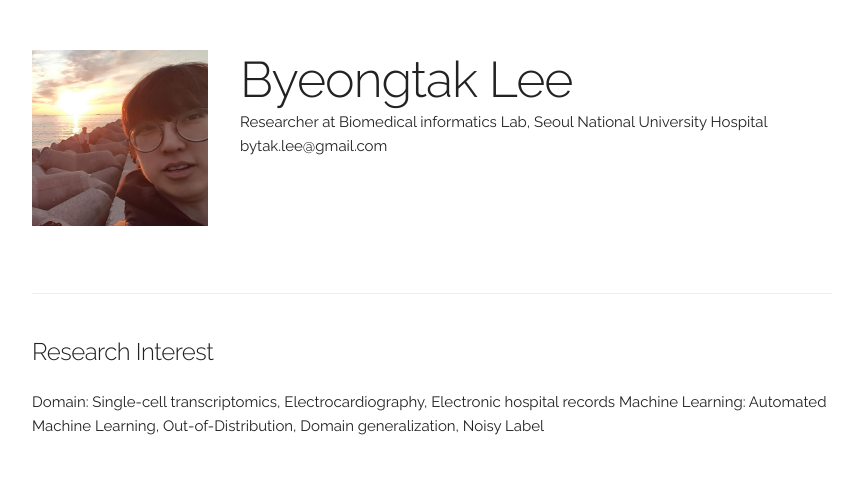
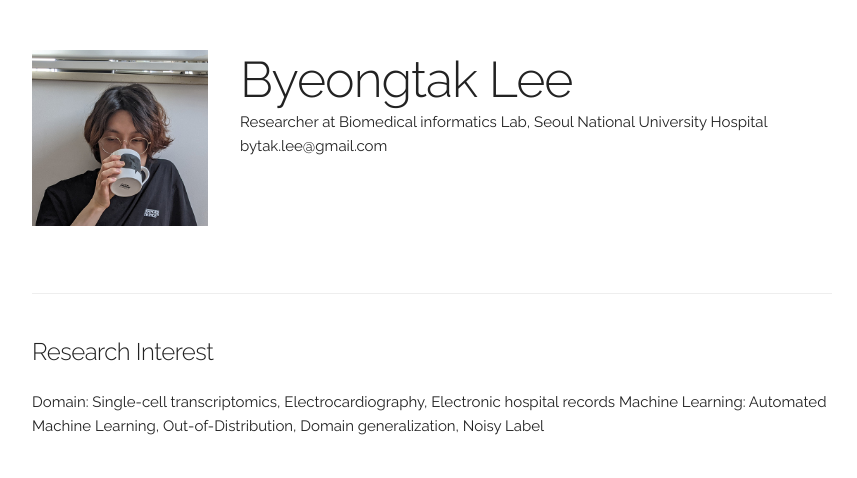
Before and after one commit to byeongtak/byeongtak.github.io, a Jekyll site: the page built from index.html, in a window 1280 px wide. Shown: the top 478 px of the page, without its empty margins (208-1065 px from the left). Built offline with Jekyll 4.4.1, drawn with Linux system fonts in a browser that asks for light colours; grey boxes are pictures that could not be loaded.

Commit message:
Update main_info.yaml

```diff
--- a/_data/main_info.yaml
+++ b/_data/main_info.yaml
@@ -1,7 +1,7 @@
 name: "Byeongtak Lee"
 title: "Researcher at Biomedical informatics Lab, Seoul National University Hospital"
 email: "bytak.lee@gmail.com"
-profile_pic: "/assets/profile-pics/KakaoTalk_Photo_2024-11-18-23-00-28 002.jpeg"
+profile_pic: "/assets/profile-pics/KakaoTalk_Photo_2024-11-18-23-00-28 003.jpeg"
 cv: "assets/statement/CV-241127.pdf"
 # research_statement: "assets/statement/SOP-PW.pdf"
 # personal_statement: "assets/statement/PS-PW.pdf"
```
